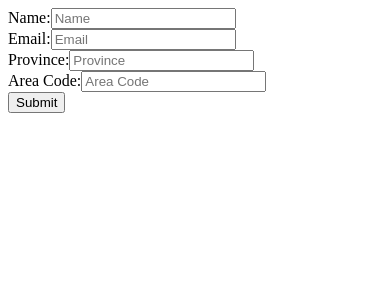
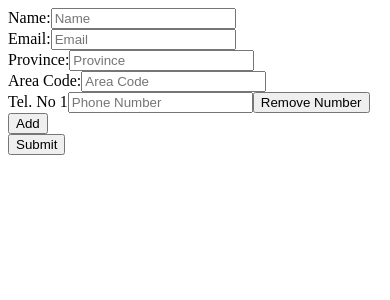
Before and after one commit to Andile-mazibuko/ReactiveForms, an Angular app in the folder reactiveFormsApp/: page / in a window 390 px wide. Shown: the top 300 px of the page. Built offline with nearby package versions, Linux system fonts and the light colour scheme.

Commit message:
Dynamic phone number functionality implemented

```diff
--- a/reactiveFormsApp/src/app/app.component.html
+++ b/reactiveFormsApp/src/app/app.component.html
@@ -21,6 +21,20 @@
     </div>
   </div>
 
+  <!--Dynamic form -->
+  <div formArrayName="phoneNumbers">
+    <!--We call the method name here that returns the current state of our array-->
+    <div *ngFor="let phoneControl of getPhoneNumbers.controls; let i = index">
+      <label for="phone">Tel. No {{ i + 1 }}</label>
+
+      <!--We use formCotrol in squre brackects here since it's dynamic binding-->
+      <input type="text" id="phone" [formControlName]="i" placeholder="Phone Number">
+      <button (click)="removePhoneNumber(i)">Remove Number</button>
+    </div>
+    <button (click)="addPhoneNumber()">Add</button>
+  </div>
+
+
   <button type="submit"> Submit </button>
 
 </form>
--- a/reactiveFormsApp/src/app/app.component.ts
+++ b/reactiveFormsApp/src/app/app.component.ts
@@ -29,7 +29,7 @@ export class AppComponent {
       //FormArray
       // .array method only accepts the square brackets since it's a array
       phoneNumbers: this.formBuilder.array([
-        this.formBuilder.control('',Validators.max(2))//no square brackets here or curly brackets
+        this.formBuilder.control('',Validators.required)//no square brackets here or curly brackets
       ])
 
     });
--- a/reactiveFormsApp/src/app/app.module.ts
+++ b/reactiveFormsApp/src/app/app.module.ts
@@ -4,6 +4,7 @@ import { BrowserModule, provideClientHydration, withEventReplay } from '@angular
 import { AppRoutingModule } from './app-routing.module';
 import { AppComponent } from './app.component';
 import { FormsModule,ReactiveFormsModule } from '@angular/forms';
+import { NgFor } from '@angular/common';
 
 @NgModule({
   declarations: [
@@ -13,7 +14,7 @@ import { FormsModule,ReactiveFormsModule } from '@angular/forms';
     BrowserModule,
     AppRoutingModule,
     FormsModule,
-    ReactiveFormsModule
+    ReactiveFormsModule,NgFor
   ],
   providers: [
     provideClientHydration(withEventReplay())
```
